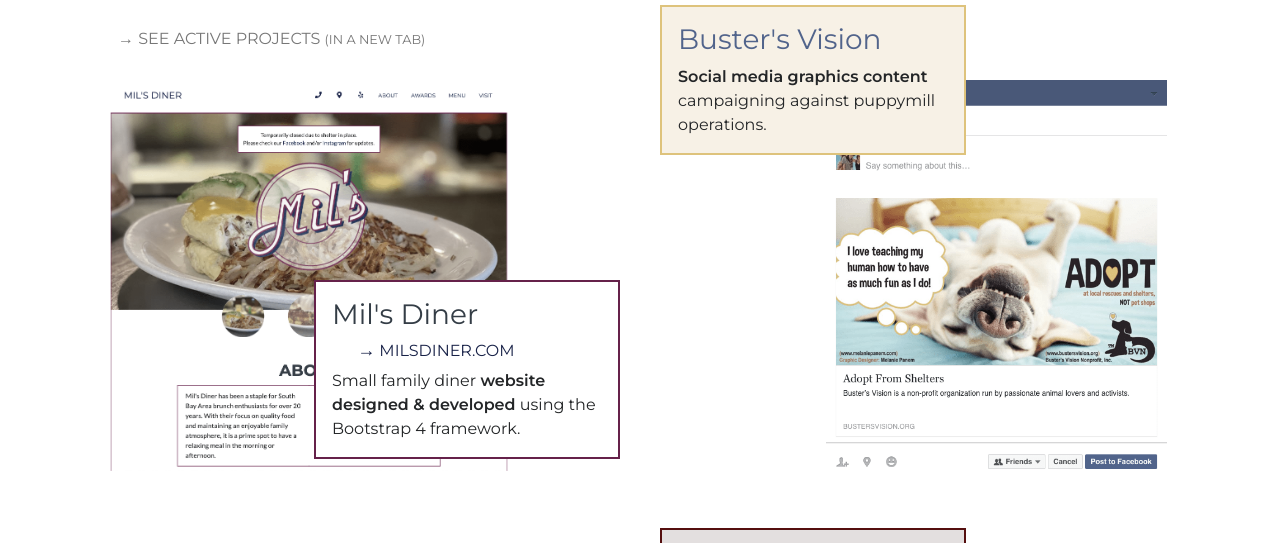
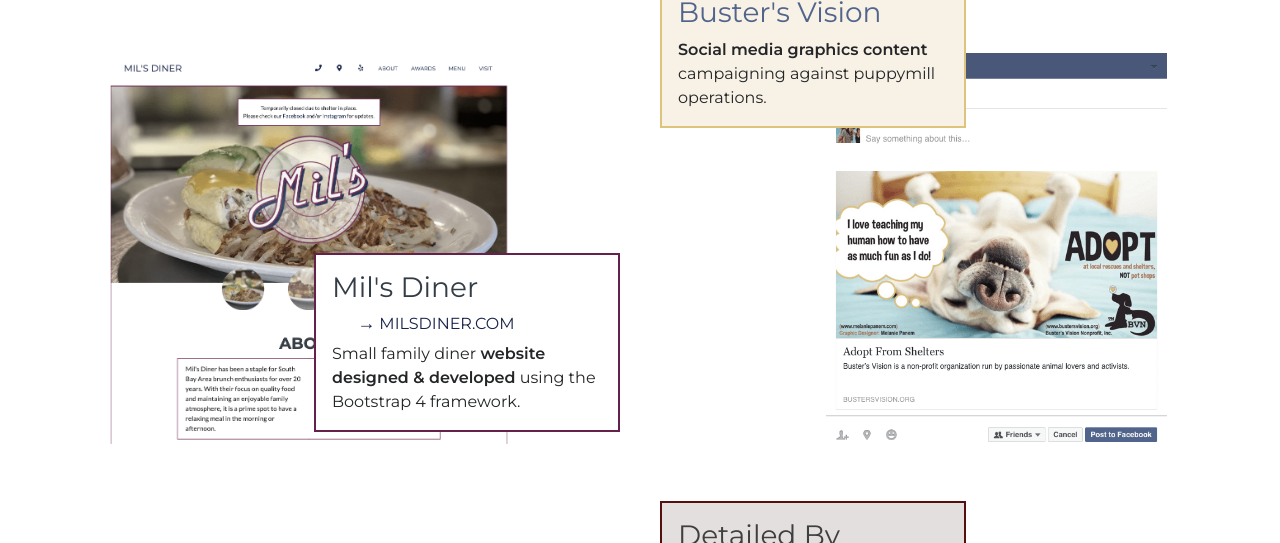
Before and after one commit to melanierosson/melp-designs, a website: page portfolio.html in a window 1280 px wide. Shown: the part 131-674 px from the top of the page. Drawn offline with nearby package versions, Linux system fonts and the light colour scheme.

Commit message:
updating where active projects link shows

```diff
--- a/portfolio.html
+++ b/portfolio.html
@@ -78,13 +78,6 @@
           PORTFOLIO
         </h2>
       </header>
-      <div class="row" data-aos="fade-right" data-aos-easing="ease-in-sine" data-aos-duration="750">
-        <h6 class="uppercase link-anim ml-5 active-projects">
-            <a href="https://melanierosson.github.io/active-projects/" target="_blank" class="uppercase ltbg-link">
-              → SEE ACTIVE PROJECTS <small>(in a new tab)</small>
-            </a>
-        </h6>
-      </div>
       <div class="row p-4">
         <div class="col-lg-6 flex-display-row flex-justify-start portf-proj" data-aos="fade-right"
           data-aos-easing="ease-in-sine" data-aos-duration="750">
```
Also changed, not shown: about.html (+7 -0 lines), 1 other file.
